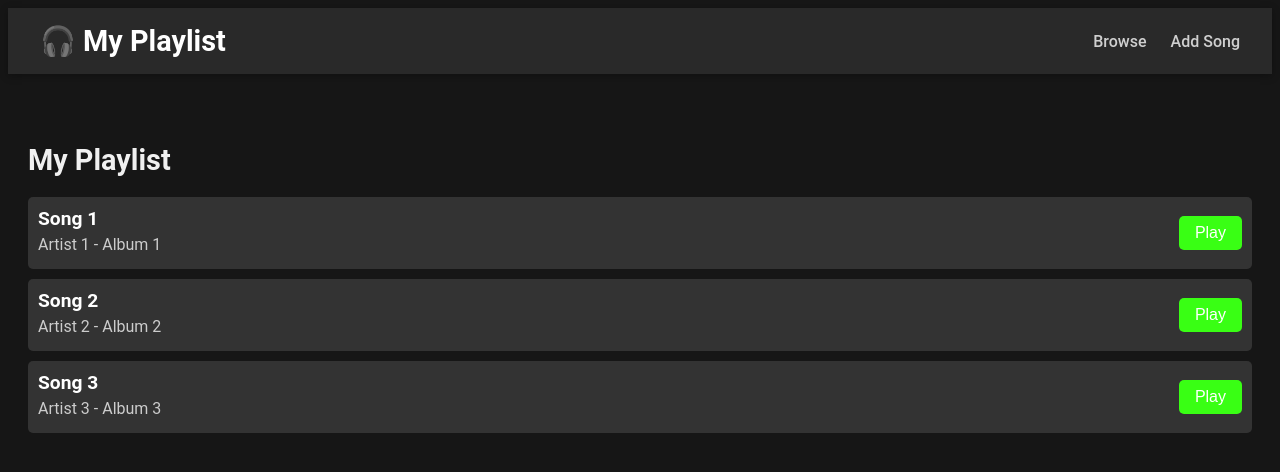
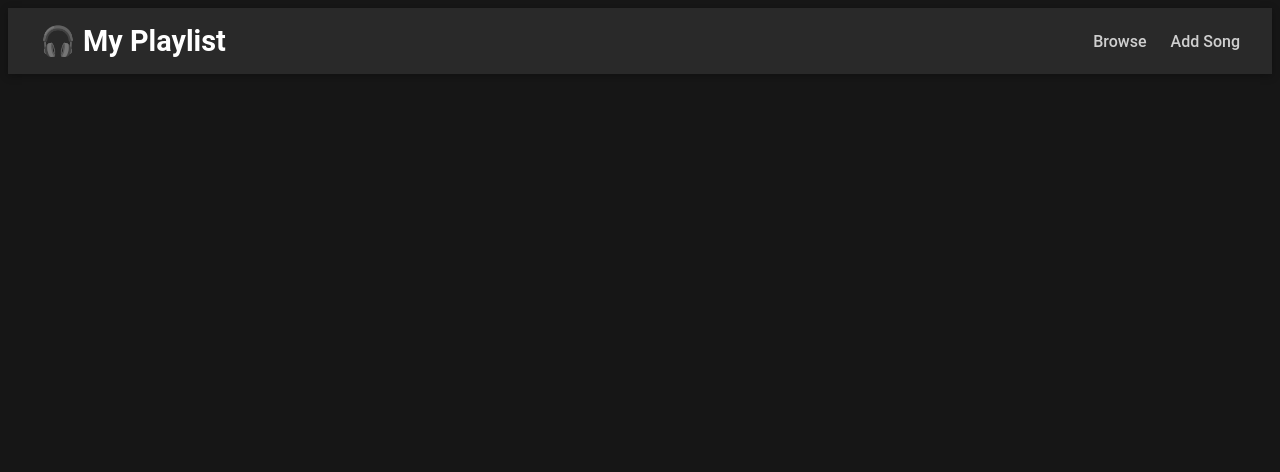
Before and after one commit to mthiggins1s/angular-music-project, an Angular app: page / in a window 1280 px wide. Shown: the top 472 px of the page. Built offline with nearby package versions, Linux system fonts and the light colour scheme.

Commit message:
refactor: Remove song list component and associated files

```diff
--- a/src/app/app.component.html
+++ b/src/app/app.component.html
@@ -1,3 +1 @@
 <app-header />
-
-<app-song-list />
--- a/src/app/app.component.ts
+++ b/src/app/app.component.ts
@@ -1,10 +1,10 @@
 import { Component } from '@angular/core';
 import { HeaderComponent } from "../../headers/header/header.component";
-import { SongListComponent } from "./song-list/song-list.component";
+
 
 @Component({
   selector: 'app-root',
-  imports: [HeaderComponent, SongListComponent],
+  imports: [HeaderComponent],
   templateUrl: './app.component.html',
   styleUrl: './app.component.css'
 })
--- a/src/app/song-list/song-list.component.css
+++ /dev/null
@@ -1,51 +0,0 @@
-.song-list {
-    padding: 20px;
-  }
-
-  .song-list-title {
-    font-size: 1.8rem;
-    font-weight: bold;
-    color: #f0f0f0;
-    margin-bottom: 20px;
-  }
-
-  .songs {
-    list-style: none;
-    padding: 0;
-  }
-
-  .song-item {
-    display: flex;
-    justify-content: space-between;
-    align-items: center;
-    background-color: #333333;
-    padding: 10px;
-    margin-bottom: 10px;
-    border-radius: 5px;
-  }
-
-  .song-details h4 {
-    margin: 0;
-    color: #ffffff;
-    font-size: 1.2rem;
-  }
-
-  .song-details p {
-    margin: 5px 0;
-    color: #cccccc;
-    font-size: 1rem;
-  }
-
-  .play-button {
-    background-color: #39ff14;
-    color: white;
-    border: none;
-    padding: 8px 16px;
-    font-size: 1rem;
-    cursor: pointer;
-    border-radius: 5px;
-  }
-
-  .play-button:hover {
-    background-color: #32cc13;
-  }
--- a/src/app/song-list/song-list.component.html
+++ /dev/null
@@ -1,13 +0,0 @@
-<div class="song-list">
-    <h3 class="song-list-title">My Playlist</h3>
-
-    <ul class="songs">
-      <li *ngFor="let song of songs" class="song-item">
-        <div class="song-details">
-          <h4>{{ song.title }}</h4>
-          <p>{{ song.artist }} - {{ song.album }}</p>
-        </div>
-        <button class="play-button">Play</button>
-      </li>
-    </ul>
-  </div>
--- a/src/app/song-list/song-list.component.ts
+++ /dev/null
@@ -1,18 +0,0 @@
-import { Component, OnInit } from '@angular/core';
-import { FormsModule } from '@angular/forms';
-import { CommonModule } from '@angular/common';
-import { Songs } from '../../../song.model';
-
-@Component({
-  selector: 'app-song-list',
-  imports: [FormsModule, CommonModule],
-  templateUrl: './song-list.component.html',
-  styleUrls: ['./song-list.component.css']
-})
-export class SongListComponent implements OnInit {
-  songs = Songs
-  constructor() { }
-
-  ngOnInit(): void {
-  }
-}
```
